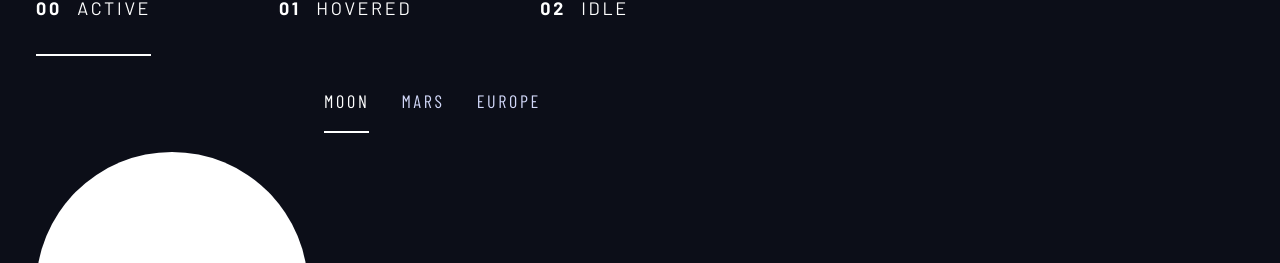
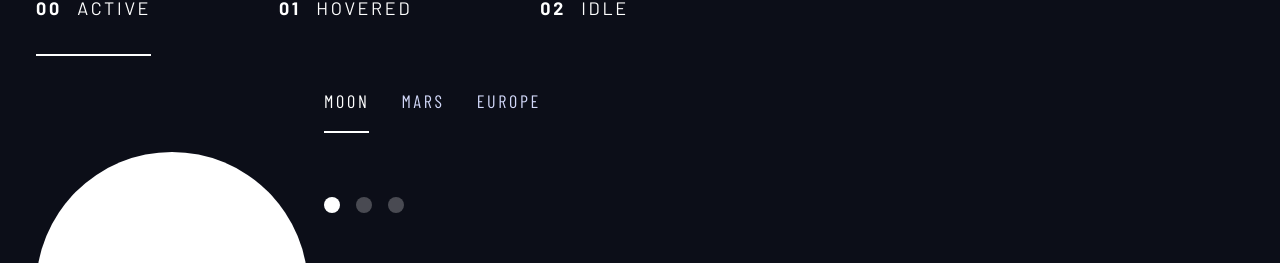
Before and after one commit to tatasadi/space-tourism, a React (Vite) app: page / in a window 1280 px wide. Shown: the part 1328-1591 px from the top of the page. Built offline with nearby package versions, Linux system fonts and the light colour scheme; a web font is replaced by a local one.

Commit message:
add dot-indicator desing

```diff
--- a/src/DesignSystem.tsx
+++ b/src/DesignSystem.tsx
@@ -185,7 +185,12 @@ export default function DesignSystem() {
             <Button>Explore</Button>
           </div>
 
-          <div style={{ marginBottom: "50vh" }}>
+          <div
+            className="flow"
+            style={
+              { marginBottom: "50vh", "--flow-space": "4rem" } as CSSProperties
+            }
+          >
             {/* Tabs  */}
             <div className="tab-list underline-indicators flex">
               <button
@@ -207,8 +212,19 @@ export default function DesignSystem() {
                 Europe
               </button>
             </div>
+
             {/* Dots */}
-
+            <div className="dot-indicators flex">
+              <button aria-selected="true">
+                <span className="sr-only">Slide title</span>
+              </button>
+              <button aria-selected="false">
+                <span className="sr-only">Slide title</span>
+              </button>
+              <button aria-selected="false">
+                <span className="sr-only">Slide title</span>
+              </button>
+            </div>
             {/* Numbers */}
           </div>
         </div>
--- a/src/index.css
+++ b/src/index.css
@@ -308,3 +308,21 @@ select {
 .tab-list {
   --gap: 2rem;
 }
+
+.dot-indicators > * {
+  cursor: pointer;
+  border: 0;
+  border-radius: 50%;
+  aspect-ratio: 1;
+  padding: 0.5rem;
+  background-color: hsl(var(--clr-white) / 0.25);
+}
+
+.dot-indicators > *:hover,
+.dot-indicators > *:focus {
+  background-color: hsl(var(--clr-white) / 0.5);
+}
+
+.dot-indicators > [aria-selected="true"] {
+  background-color: hsl(var(--clr-white));
+}
```
